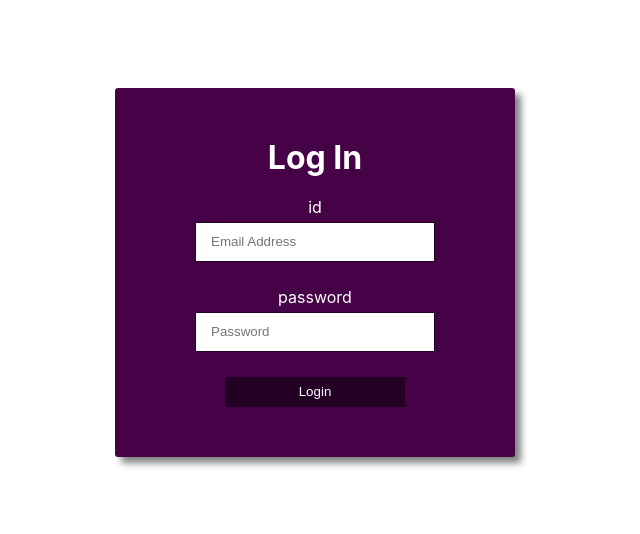
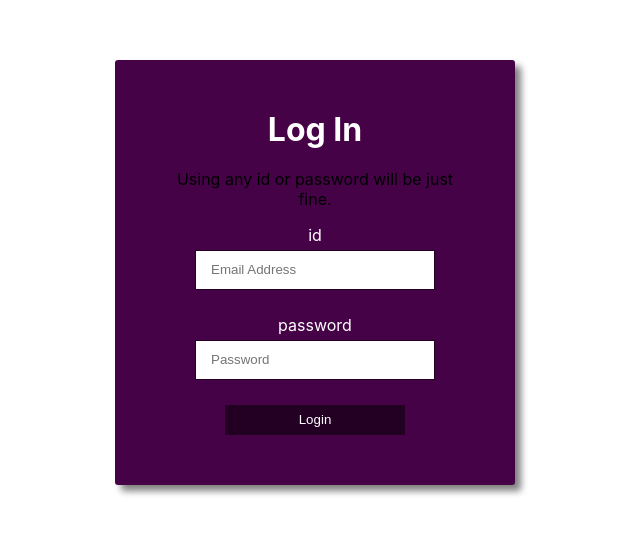
Before and after one commit to ennanuel/redux-store-cart, a React (Create React App) app: page / in a window 1280 px wide. Shown: the part 128-662 px from the top of the page, without its empty margins (325-965 px from the left). Built offline with nearby package versions, Linux system fonts and the light colour scheme.

Commit message:
Added description text

```diff
--- a/src/components/Login.js
+++ b/src/components/Login.js
@@ -12,6 +12,7 @@ const Login = () => {
     return <div id="login">
         <form className="form" onSubmit={ handleSubmit }>
             <h1 className="form-title">Log In</h1>
+            <p>Using any id or password will be just fine.</p>
             <label htmlFor="id" className="label">id</label>
             <input type="text" className="form-input" id="id" placeholder="Email Address" />
             <label htmlFor="pword" className="label">password</label>
```
